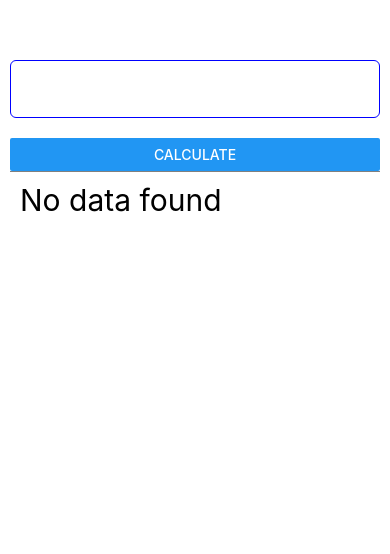
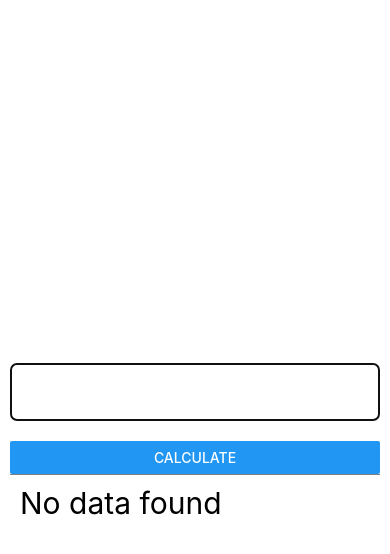
Before and after one commit to ddatdt12/calculator-rn, a React Native app: screen / in a window 390 px wide. Shown: the top 554 px of the page. Built offline with nearby package versions, Linux system fonts and the light colour scheme.

Commit message:
Auto focus, eval() alternative

```diff
--- a/App.js
+++ b/App.js
@@ -1,11 +1,12 @@
 import { useState } from "react";
-import { StyleSheet, useWindowDimensions, View } from "react-native";
-import Calculator from "./components/Calculator";
+import { StyleSheet, useWindowDimensions, View, Modal } from "react-native";
+import Calculator from "./components/calculator";
 import HistoryTable from "./components/HistoryTable";
 export default function App() {
   const window = useWindowDimensions();
   const [selectedExpression, setSelectedExpression] = useState(null);
   const [listData, setListData] = useState([]);
+  const [modalVisible, setModalVisible] = useState(false);
 
   function handleOnSubmit(item) {
     const newList = [...listData];
@@ -13,7 +14,19 @@
     setListData(newList);
   }
 
-  return window.width > 480 ? (
+  return (
+    <View style={styles.mainPageStyle}>
+      <Modal
+        animationType="fade"
+        transparent={true}
+        visible={modalVisible}
+        onRequestClose={() => {
+          setModalVisible(!modalVisible);
+        }}>
+        <View>
+        </View>
+      </Modal>
+      {window.width > 480 ?
         <View style={styles.mainPageStyle}>
           <View style={{ flexDirection: "row", flex: 1, justifyContent: "center" }}>
             <View style={styles.tableStyle}>
@@ -30,7 +43,7 @@
             </View>
           </View>
         </View>
-  ) : (
+        :
         <View style={mobileStyles.mainPageStyle}>
           <Calculator
             style={mobileStyles.calculatorStyle}
@@ -44,6 +57,7 @@
               setSelectedExpression(item);
             }}
           />
+        </View>}
     </View>
   );
 }
--- a/components/calculator.js
+++ b/components/calculator.js
@@ -1,6 +1,7 @@
 import React, { useEffect, useRef, useState } from "react";
 import { Text, TextInput, View, Button, StyleSheet } from "react-native";
 import PropTypes from "prop-types";
+import Mexp from "math-expression-evaluator";
 
 Calculator.prototype = {
   value: PropTypes.object,
@@ -22,7 +23,7 @@
         setText("Please enter an expression!");
         return;
       }
-      let result = eval(textInputRef.current.value);
+      let result = Mexp.eval(textInputRef.current.value);
       setText("Result: " + result);
       textInputRef.current.style = { ...styles.textInput };
       onSubmit({
@@ -45,7 +46,7 @@
 
   return (
     <View>
-      <TextInput ref={textInputRef} style={styles.textInput} />
+      <TextInput ref={textInputRef} style={styles.textInput} onLayout={() => textInputRef.current.focus()} />
       <Button title="Calculate" onPress={handleButtonPress} />
       {text ? (
         <Text style={{ fontSize: 30, marginTop: 20 }}>{text}</Text>
--- a/package.json
+++ b/package.json
@@ -12,6 +12,7 @@
     "@expo/webpack-config": "^0.17.0",
     "expo": "~46.0.16",
     "expo-status-bar": "~1.4.0",
+    "math-expression-evaluator": "^1.4.0",
     "prop-types": "^15.8.1",
     "react": "18.0.0",
     "react-dom": "18.0.0",
```
Lines whose indentation alone changed are shown as unchanged.
